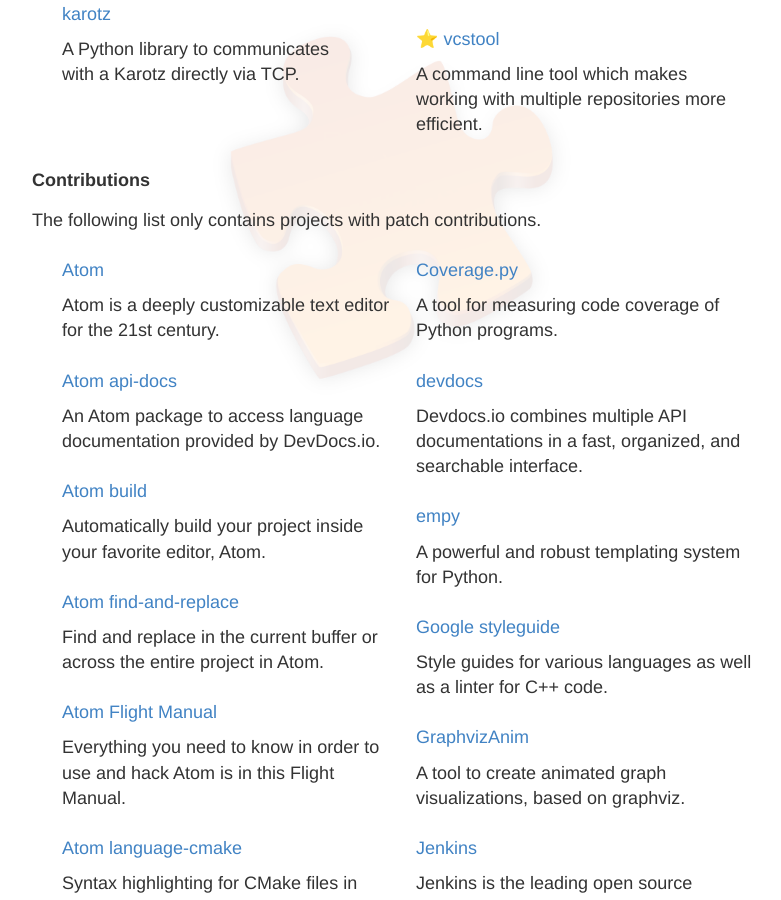
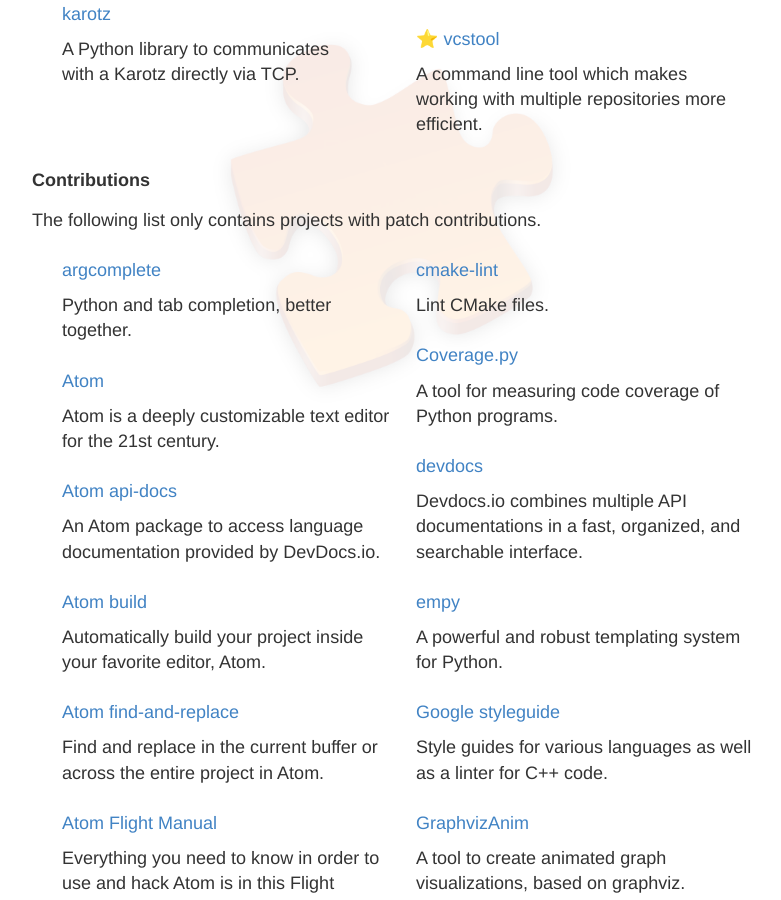
Before and after one commit to dirk-thomas/dirk-thomas.github.io, a Jekyll site: the page built from projects/index.md, in a window 1280 px wide and 900 px high, scrolled down 1037 px. Shown: the whole window, without its empty margins (248-1029 px from the left). Built offline with Jekyll 4.4.1, drawn with Linux system fonts in a browser that asks for light colours; emoji names are drawn with the system emoji font.

Commit message:
add argcomplete to project list

```diff
--- a/projects/index.md
+++ b/projects/index.md
@@ -83,6 +83,10 @@
 **Contributions**
 
 The following list only contains projects with patch contributions.
+
+* [argcomplete](https://github.com/kislyuk/argcomplete/issues?q=author%3Adirk-thomas)
+
+  Python and tab completion, better together.
 
 * [Atom](https://github.com/atom/atom/issues?q=author%3Adirk-thomas)
 
```
